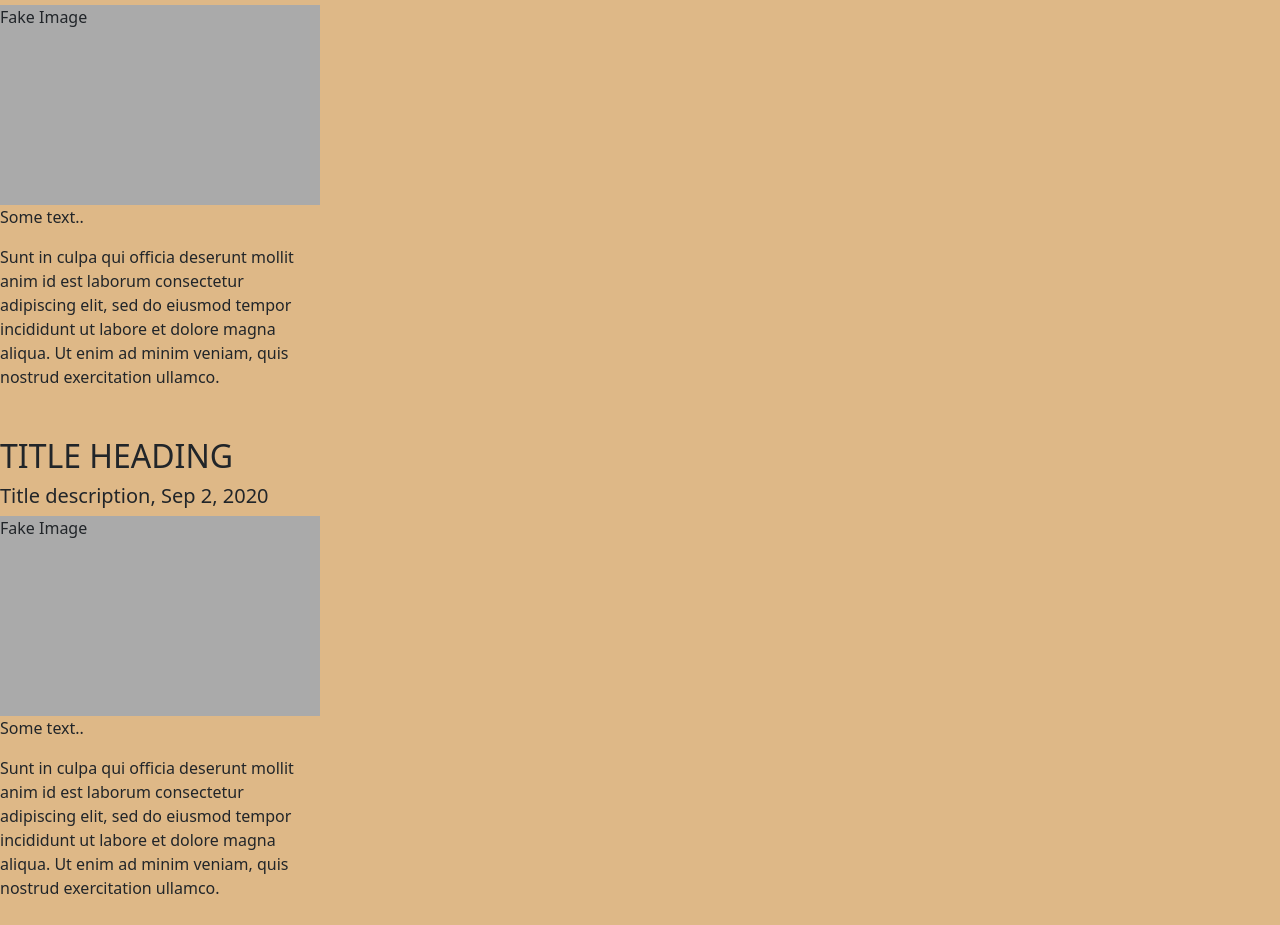
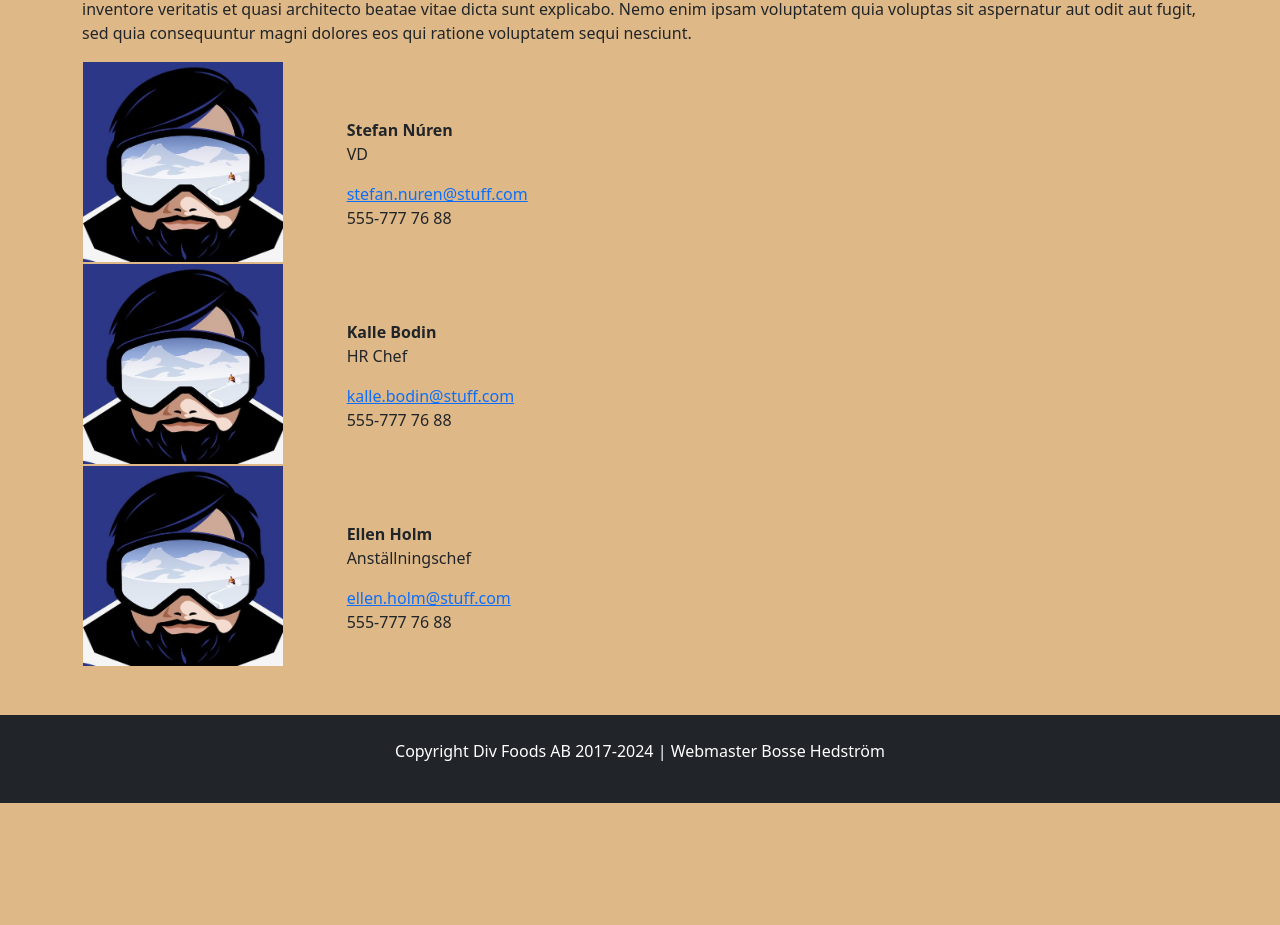
Before and after one commit to KerrikTheCleric/kaffeparty, a plain HTML site: page omOss.html in a window 1280 px wide. Shown: the part 281-1206 px from the top of the page. After the commit the page ends 1084 px from the top, so only its background shows below. Drawn offline with nearby package versions, Linux system fonts and the light colour scheme.

Commit message:
about page

```diff
--- a/omOss.html
+++ b/omOss.html
@@ -7,12 +7,7 @@
 	<meta name="viewport" content="width=device-width, initial-scale=1">
 	<link href="https://cdn.jsdelivr.net/npm/bootstrap@5.3.3/dist/css/bootstrap.min.css" rel="stylesheet">
 	<script src="https://cdn.jsdelivr.net/npm/bootstrap@5.3.3/dist/js/bootstrap.bundle.min.js"></script>
-	<style>
-		.fakeimg {
-			height: 200px;
-			background: #aaa;
-		}
-	</style>
+
 </head>
 
 <body style="background-color:burlywood;">
@@ -37,25 +32,64 @@
 		</div>
 	</nav>
 
+	<!-- Layout taken from: https://www.tietoevry.com/se/create/pps/kontakta-oss/ -->
 
-	<div class="col-sm-3">
-		<h2>TITLE HEADING</h2>
-		<h5>Title description, Dec 7, 2020</h5>
-		<div class="fakeimg">Fake Image</div>
-		<p>Some text..</p>
-		<p>Sunt in culpa qui officia deserunt mollit anim id est laborum consectetur adipiscing elit, sed do eiusmod
-			tempor incididunt ut labore et dolore magna aliqua. Ut enim ad minim veniam, quis nostrud exercitation
-			ullamco.</p>
+	<div class="container">
+		<div class="row">
+			<div class="col-md-12 liftedUp boxed">
+				<h2>Kontakta Oss</h2>
 
-		<h2 class="mt-5">TITLE HEADING</h2>
-		<h5>Title description, Sep 2, 2020</h5>
-		<div class="fakeimg">Fake Image</div>
-		<p>Some text..</p>
-		<p>Sunt in culpa qui officia deserunt mollit anim id est laborum consectetur adipiscing elit, sed do eiusmod
-			tempor incididunt ut labore et dolore magna aliqua. Ut enim ad minim veniam, quis nostrud exercitation
-			ullamco.</p>
-	</div>
-	</div>
+				<p>Sed ut perspiciatis unde omnis iste natus error sit voluptatem accusantium doloremque laudantium,
+					totam rem
+					aperiam,
+					eaque ipsa quae ab illo inventore veritatis et quasi architecto beatae vitae dicta sunt explicabo.
+					Nemo enim
+					ipsam
+					voluptatem quia voluptas sit aspernatur aut odit aut fugit, sed quia consequuntur magni dolores eos
+					qui ratione
+					voluptatem sequi nesciunt.</p>
+
+
+				<table class="peoplegroup no-borders" style="width: 560px; height: 402px;">
+					<tbody>
+						<tr>
+							<td style="width: 258.562px;"><img style="border-style: none;" src="resources/face.png"
+									alt="" width="200" height="200"></td>
+							<td style="width: 290.638px;">
+								<p>&nbsp;</p>
+								<p><strong>Stefan Núren</strong><br>VD</p>
+								<p><a title="stefan.nuren@stuff.com"
+										href="mailto:stefan.nuren@stuff.com">stefan.nuren@stuff.com</a><br>555-777 76 88
+								</p>
+							</td>
+						</tr>
+						<tr>
+							<td style="width: 258.562px;"><img style="border-style: none;" src="resources/face.png"
+									alt="" width="200" height="200"></td>
+							<td style="width: 290.638px;">
+								<p>&nbsp;</p>
+								<p><strong>Kalle Bodin</strong><br>HR Chef</p>
+								<p><a title="kalle.bodin@stuff.com"
+										href="mailto:kalle.bodin@stuff.com">kalle.bodin@stuff.com</a><br>555-777 76 88
+								</p>
+							</td>
+						</tr>
+						<tr>
+							<td style="width: 258.562px;"><img style="border-style: none;" src="resources/face.png"
+									alt="" width="200" height="200"></td>
+							<td style="width: 290.638px;">
+								<p>&nbsp;</p>
+								<p><strong> Ellen Holm</strong><br>Anställningschef</p>
+								<p><a title="ellen.holm@stuff.com"
+										href="mailto:ellen.holm@stuff.com">ellen.holm@stuff.com</a><br>555-777 76 88
+								</p>
+							</td>
+						</tr>
+					</tbody>
+				</table>
+
+			</div>
+		</div>
 	</div>
 
 	<div class="mt-5 p-4 bg-dark text-white text-center">
```
Also changed, not shown: resources/face.png (added).
